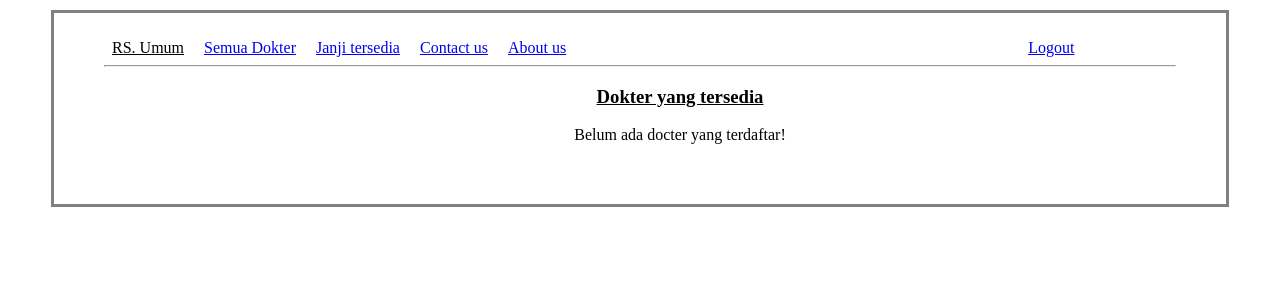
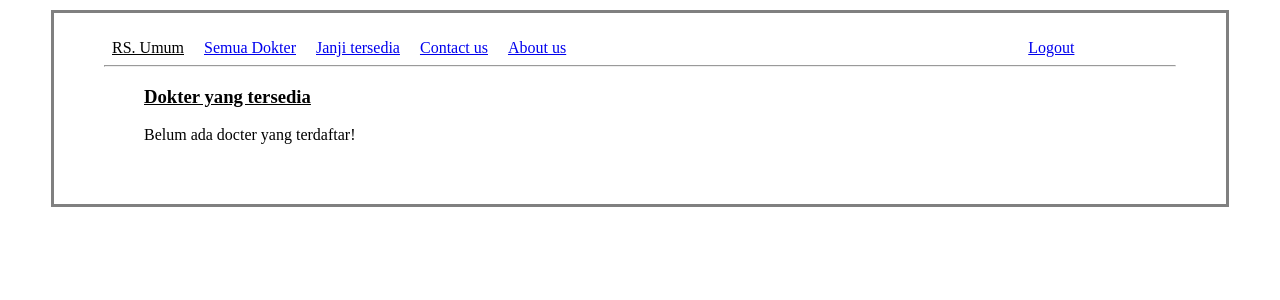
Before and after one commit to rizalilhamm/hospital, a Flask app: page /docters/ in a window 1280 px wide. Shown: the top 300 px of the page. Run offline with Flask 2, Linux system fonts and the light colour scheme; data that the repository does not hold is empty.

Commit message:
Litle update for better views

```diff
--- a/hospital/admin/templates/all_docters.html
+++ b/hospital/admin/templates/all_docters.html
@@ -1,6 +1,6 @@
 {% extends 'base.html' %}
 {% block content %}
-    <div style="text-align: center">
+    <div style="text-align: left">
         <h3><u>Dokter yang tersedia</u></h3>
         {% if docters|length > 0 %}
             <ol>
```
